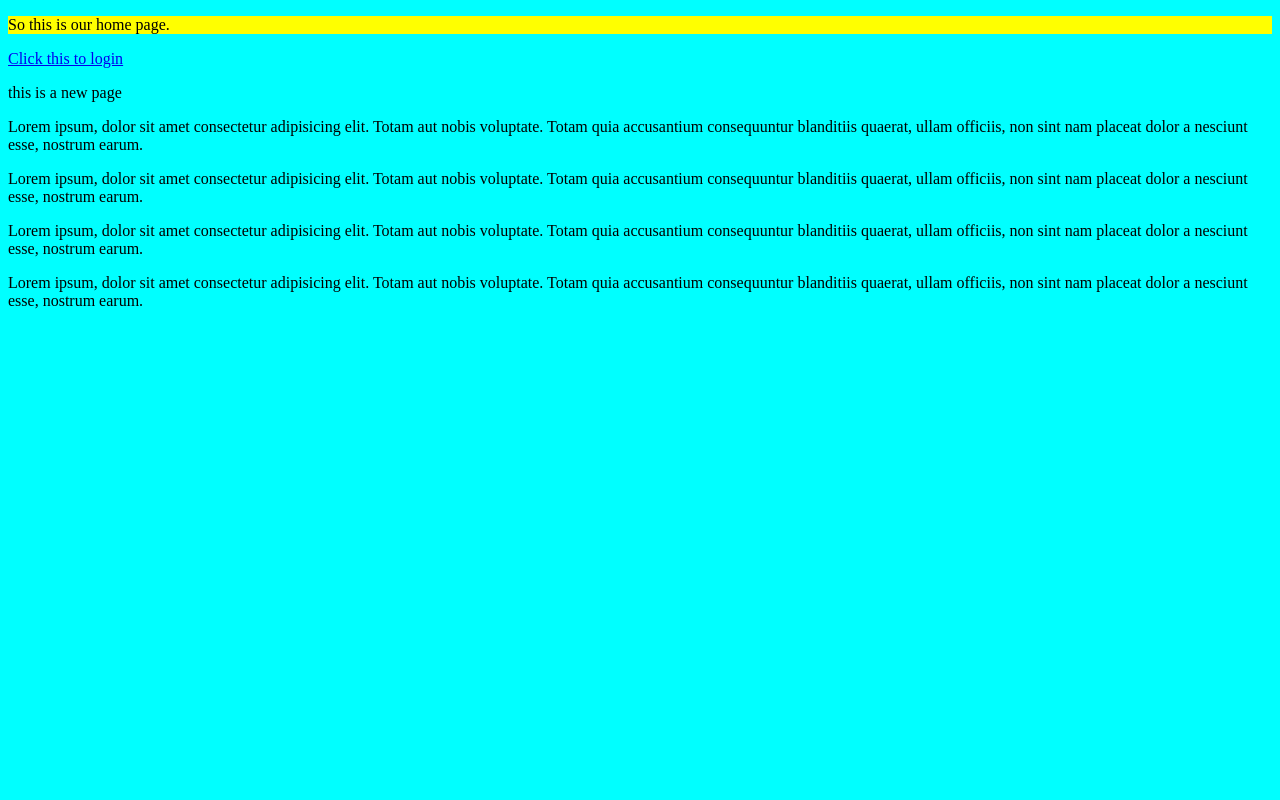
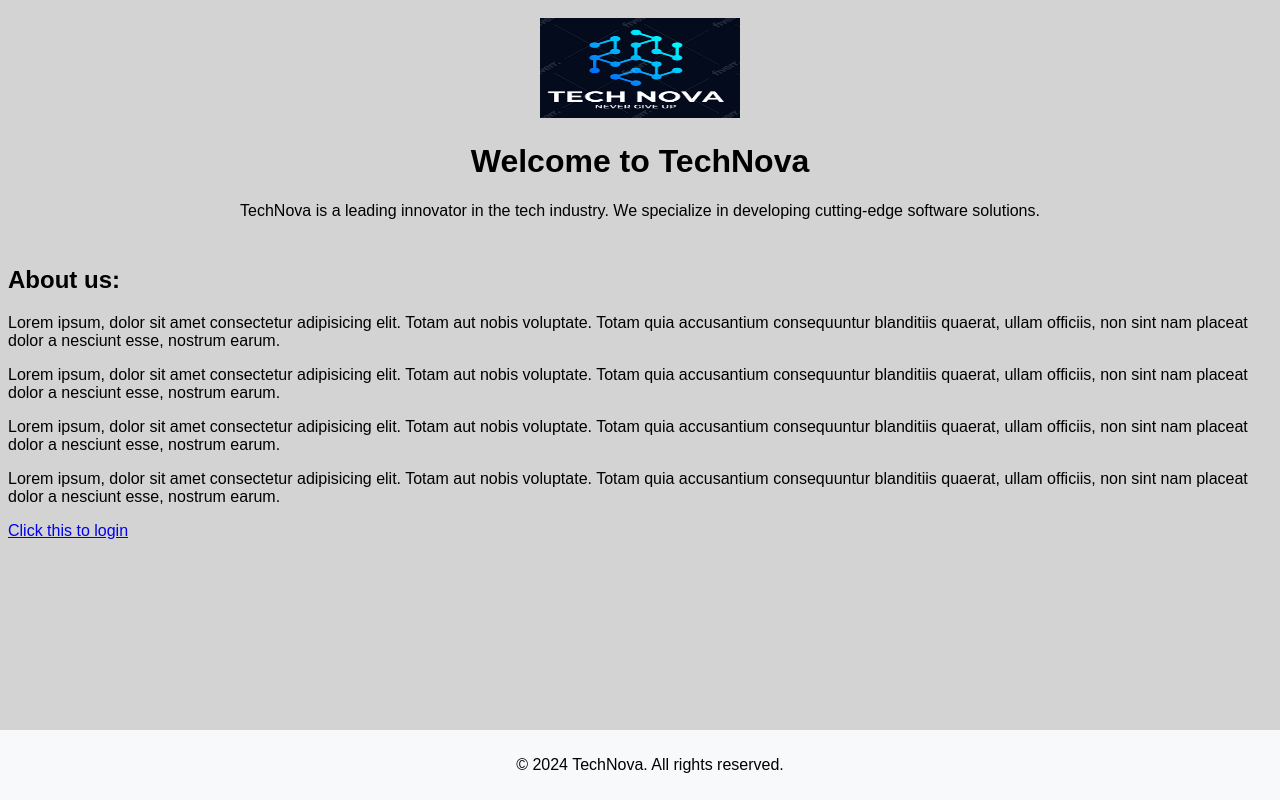
Before and after one commit to Rahman-12/Taski-repo, a Django app: template newone/templates/home.html in a window 1280 px wide. Run offline with Django 3.2, Linux system fonts and the light colour scheme; the template is opened without the code that fills it, so the values that code supplies are empty.

Commit message:
reviewed seesion and templating

```diff
--- a/newone/templates/home.html
+++ b/newone/templates/home.html
@@ -1,4 +1,4 @@
-<!DOCTYPE html>
+<!-- <!DOCTYPE html>
 <html>
 
 <head>
@@ -44,4 +44,66 @@
                ullam officiis, non sint nam placeat dolor a nesciunt esse,
                 nostrum earum.</p>
 </body>
+</html> -->
+
+
+<!DOCTYPE html>
+<html>
+<head>
+    <title>TechNova Home Page</title>
+    <style>
+        body {
+            font-family: Arial, sans-serif;
+            background-color: #D3D3D3;
+        }
+        .header {
+            text-align: center;
+            padding: 10px;
+        }
+        .footer {
+            position: fixed;
+            left: 0;
+            bottom: 0;
+            width: 100%;
+            background-color: #f8f9fa;
+            color: black;
+            text-align: center;
+            padding: 10px;
+        }
+    </style>
+</head>
+<body>
+    <div class="header">
+        <img src="tch logo.png" alt="TechNova Logo" width="200" height="100">
+        <h1>Welcome to TechNova</h1>
+        <p>TechNova is a leading innovator in the tech industry.
+            We specialize in developing cutting-edge software solutions.</p>
+    </div>
+    <h2>About us:</h2>
+    <p>Lorem ipsum, dolor sit amet consectetur adipisicing elit.
+        Totam aut nobis voluptate. Totam quia accusantium
+        consequuntur blanditiis quaerat,
+       ullam officiis, non sint nam placeat dolor a nesciunt esse,
+        nostrum earum.</p>
+
+       <p>Lorem ipsum, dolor sit amet consectetur adipisicing elit.
+           Totam aut nobis voluptate. Totam quia accusantium
+           consequuntur blanditiis quaerat,
+          ullam officiis, non sint nam placeat dolor a nesciunt esse,
+           nostrum earum.</p>
+       <p>Lorem ipsum, dolor sit amet consectetur adipisicing elit.
+               Totam aut nobis voluptate. Totam quia accusantium
+               consequuntur blanditiis quaerat,
+              ullam officiis, non sint nam placeat dolor a nesciunt esse,
+               nostrum earum.</p>
+       <p>Lorem ipsum, dolor sit amet consectetur adipisicing elit.
+                   Totam aut nobis voluptate. Totam quia accusantium
+                   consequuntur blanditiis quaerat,
+                  ullam officiis, non sint nam placeat dolor a nesciunt esse,
+                   nostrum earum.</p>
+                   <a href="{% url 'login' %}">Click this to login </a>
+    <div class="footer">
+        <p>&copy; 2024 TechNova. All rights reserved.</p>
+    </div>
+</body>
 </html>
```
Also changed, not shown: newone/core/views.py (+11 -26 lines), newone/templates/login.html (+3 -12 lines), newone/db.sqlite3, newone/templates/tch logo.png (added).
